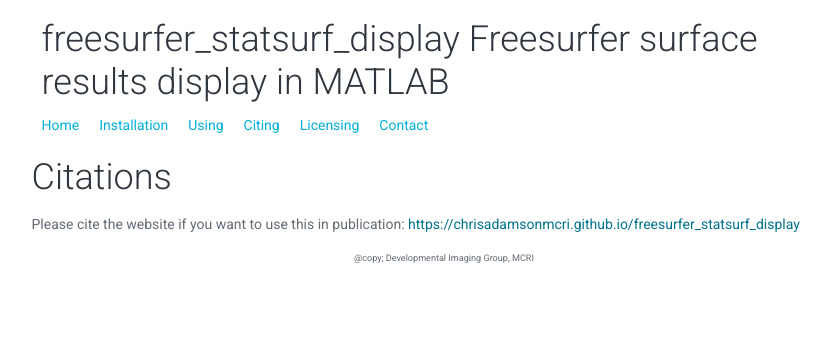
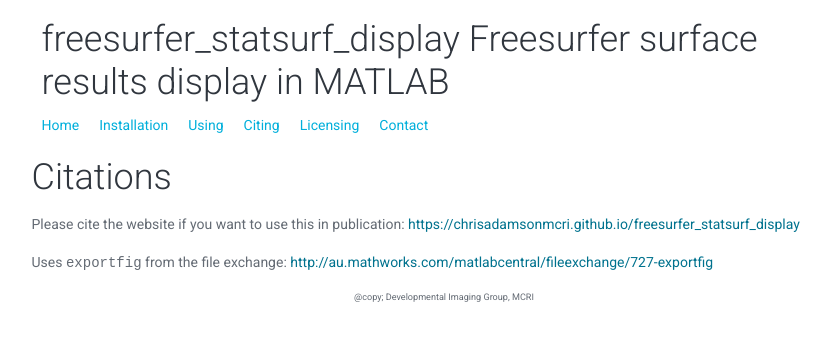
Before and after one commit to DevelopmentalImagingMCRI/freesurfer_statsurf_display, a Jekyll site: the page built from referencing/index.md, in a window 1280 px wide. Shown: the top 341 px of the page, without its empty margins (196-1027 px from the left). Built offline with Jekyll 4.4.1, drawn with Linux system fonts in a browser that asks for light colours.

Commit message:
exportfig

```diff
--- a/referencing/index.md
+++ b/referencing/index.md
@@ -8,3 +8,5 @@
 # Citations
 
 Please cite the website if you want to use this in publication: [https://chrisadamsonmcri.github.io/freesurfer_statsurf_display](https://chrisadamsonmcri.github.io/freesurfer_statsurf_display)
+
+Uses `exportfig` from the file exchange: [http://au.mathworks.com/matlabcentral/fileexchange/727-exportfig](http://au.mathworks.com/matlabcentral/fileexchange/727-exportfig)
```
